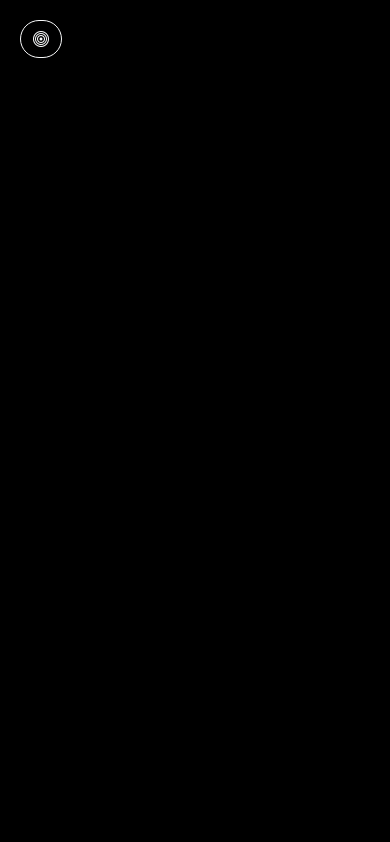
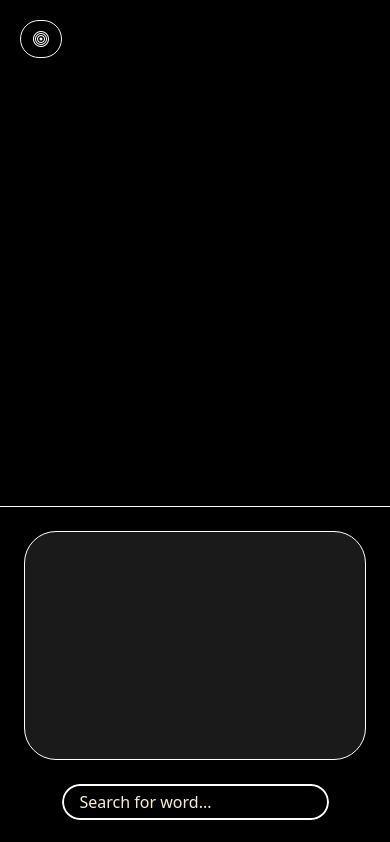
Before and after one commit to Prithivi36/infinite-craft, a React (Vite) app: page / in a window 390 px wide. Shown: the top 842 px of the page. Built offline with nearby package versions, Linux system fonts and the light colour scheme.

Commit message:
Component split and CSS

```diff
--- a/src/App.css
+++ b/src/App.css
@@ -8,7 +8,22 @@
   width: 400px;
   border-left: white 1px solid;
   position: relative;
+  height: 100vh;
 }
+@media (max-width: 768px) {
+  .word-lib {
+    width: 100%;
+    border-left: none;
+    border-top: white 1px solid;
+  }
+  .canvas{
+    height: 60vh;
+  }
+  .word-lib{
+    height: 40vh;
+  }
+}
+
 .target-toggler-close{
   z-index: 100;
   position: absolute;
--- a/src/Canvas.jsx
+++ b/src/Canvas.jsx
@@ -1,36 +1,24 @@
 import React from "react"
 import './App.css'
 import targImg from "./static/target.svg"
+import WordLib from "./WordLib";
+import Targets from "./Targets";
 
 function Canvas() {
     const [target,setTarget]=React.useState(false);
   return (
     <>
-    <div className="row m-0 vh-100 text-light">
+    <div className=" row m-0 vh-100 text-light">
 
             {target &&
-                <div className="col-3 bg-black p-4 vh-100 target-tab">
-                    <div className="bg-dark h-100 rounded-5 ">
-                        <button onClick={()=>setTarget(false)} className="target-toggler-close rounded-5 btn btn-light">
-                            <i className="bi bi-reply-fill"></i>
-                        </button>
-
-                    </div>
-                </div>
+                <Targets setTarget={setTarget} />
             }
-            <div className="bg-black col vh-100">
+            <div className="bg-black canvas col-12 col-md">
                 {!target && <button onClick={()=>setTarget(true)} className="target-toggler-open btn rounded-5 btn-outline-light">
                     <i className="bi bullseye bi-bullseye"></i>
                     </button>}
             </div>
-            <div className="col-3 d-flex flex-column bg-black p-5 gap-4 word-lib vh-100 p-4 ">
-                <div className="bg-dark rounded-5 h-100">
-
-                </div>
-                <div className="w-100 search-comp d-flex align-items-center justify-content-center">
-                    <input type="text" className="search rounded-5 p-2 px-3 placeholder-wave text-light bg-black" placeholder={"Search for word..."} />
-                </div>
-            </div>
+            <WordLib />
     </div>
     </>
   )
--- /dev/null
+++ b/src/Targets.jsx
@@ -0,0 +1,13 @@
+function Targets(props) {
+  return (
+    <div className=" col-md-3 bg-black p-4 vh-100 target-tab">
+        <div className="bg-glass h-100 rounded-5 ">
+            <button onClick={()=>props.setTarget(false)} className="target-toggler-close rounded-5 btn btn-light">
+                <i className="bi bi-reply-fill"></i>
+            </button>
+
+        </div>
+    </div>
+  )
+}
+export default Targets
--- /dev/null
+++ b/src/WordLib.jsx
@@ -0,0 +1,13 @@
+function WordLib() {
+  return (
+    <div className="col-3 d-flex flex-column bg-black p-md-5 gap-4 word-lib p-4 ">
+        <div className="bg-glass rounded-5 h-100">
+
+        </div>
+        <div className="w-100 search-comp d-flex align-items-center justify-content-center">
+            <input type="text" className="search rounded-5 p-1 p-md-2 px-3 placeholder-wave text-light bg-black" placeholder={"Search for word..."} />
+        </div>
+    </div>
+  )
+}
+export default WordLib
--- a/src/index.css
+++ b/src/index.css
@@ -1,3 +1,8 @@
-.bg-none{
-  background-color: transparent;
+.bg-glass {
+  background: rgba(255, 255, 255, 0.1);
+  backdrop-filter: blur(10px);
+  -webkit-backdrop-filter: blur(10px);
+  border: 1px solid rgba(255, 255, 255);
+  border-radius: 1rem;
+  box-shadow: 0 4px 30px rgba(0, 0, 0, 0.1);
 }
```
